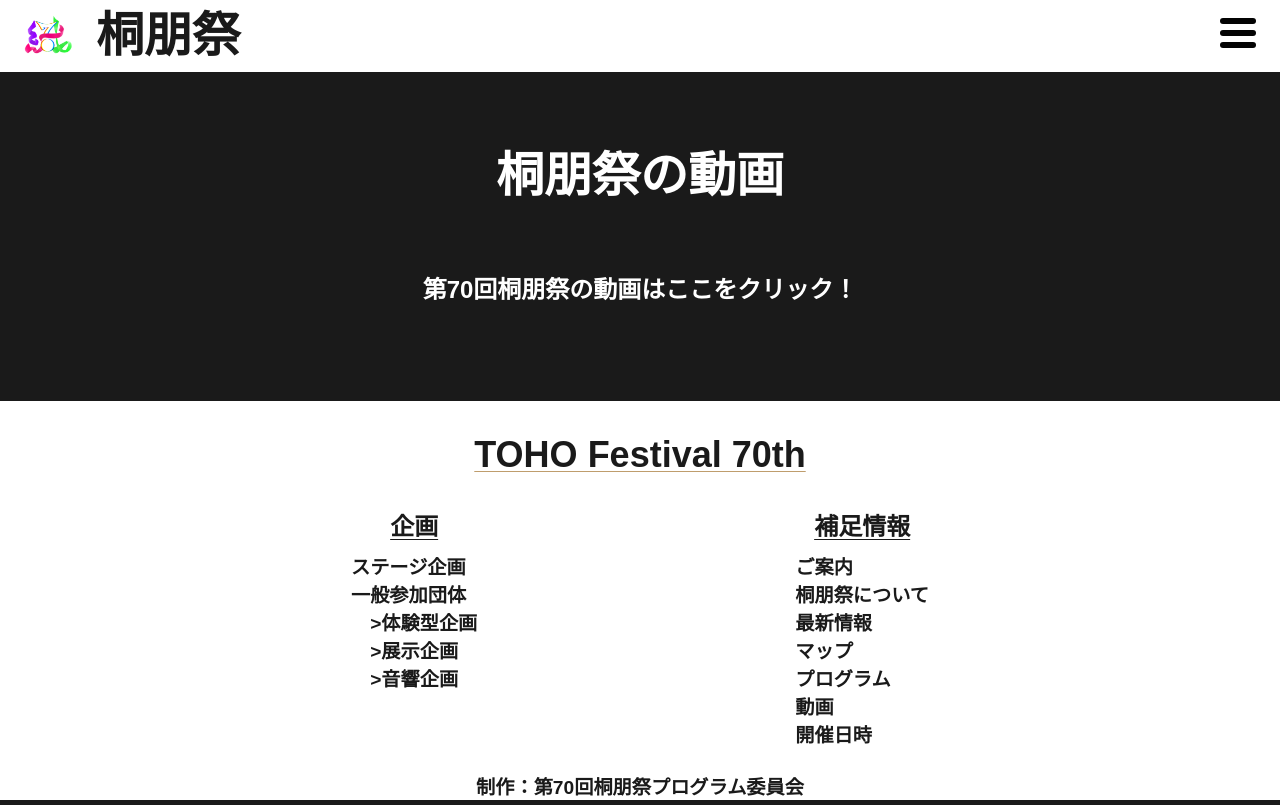
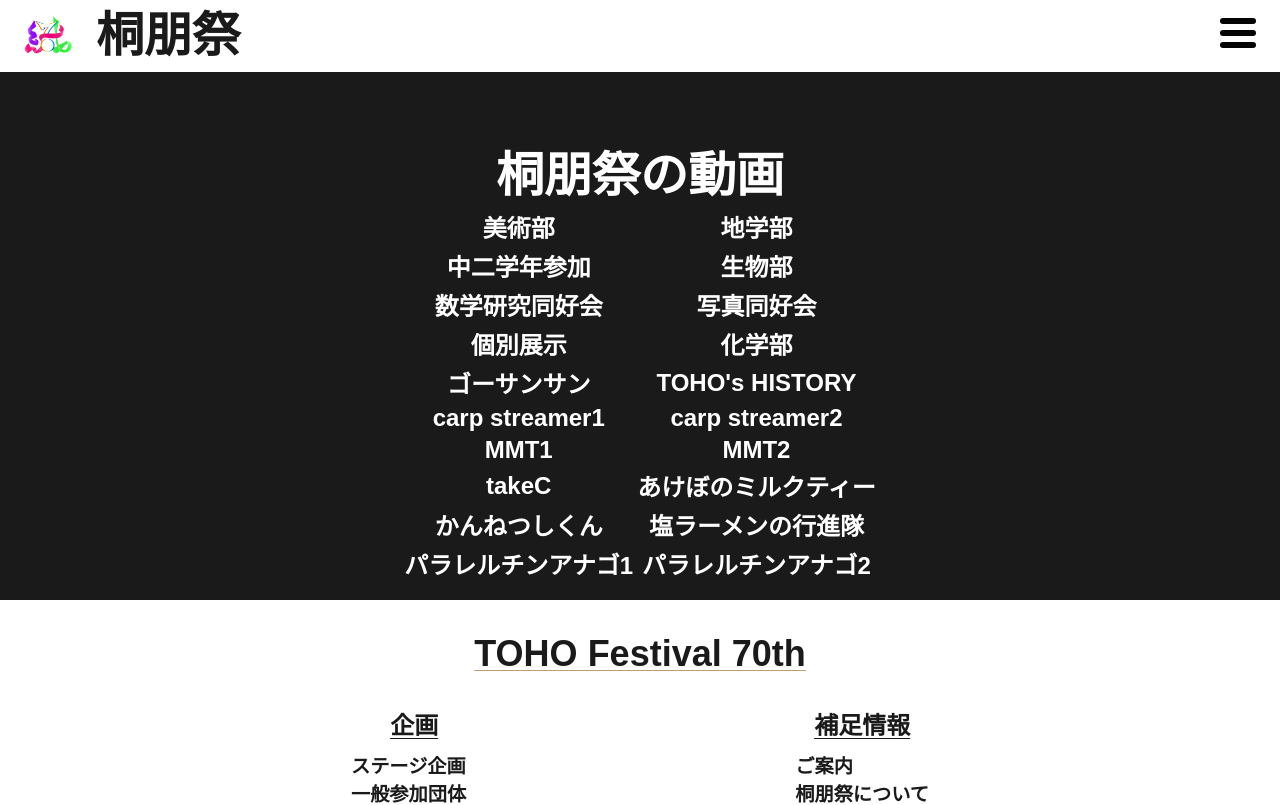
Before and after one commit to toho-festival/website-2021, a Next.js app: page /youtube in a window 1280 px wide. Shown: the top 805 px of the page. Built offline with nearby package versions, Linux system fonts and the light colour scheme.

Commit message:
add urls
youtubeで公開した動画へのリンクを作成しました。

```diff
--- a/src/pages/youtube.tsx
+++ b/src/pages/youtube.tsx
@@ -1,9 +1,21 @@
 import { FC } from "react";
 import styled from "styled-components";
+import { YoutubeContents } from "~/src/scripts/youtube-contents";
 
 const Youtube = styled( props => <div { ...props }>
   <h1>桐朋祭の動画</h1>
-  <p><a href="">第70回桐朋祭の動画はここをクリック！</a></p>
+  {/* <p><a href="">第70回桐朋祭の動画はここをクリック！</a></p> */}
+  <table>
+  { YoutubeContents
+      .map(({name1, name2, id, url1, url2}) =>
+
+        <tr key={ id }>
+          <td><a href={url1}>{name1}</a></td>
+          <td><a href={url2}>{name2}</a></td>
+        </tr>,
+      )
+    }
+  </table>
 </div>)`
   color: white;
 
@@ -12,17 +24,18 @@ const Youtube = styled( props => <div { ...props }>
     margin-top: 5%;
   }
 
-  > p{
-    text-align: center;
-    margin-top: 5%;
-    margin-bottom: 5%;
-
-    > a{
-      :hover{
-        color: #0bd;
+  > table{
+    margin: auto;
+    >tr {
+      > td{
+        text-align: center;
+        > a{
+          :hover{
+            color: #0bd;
+          }
+        }
       }
     }
-
   }
 `;
 
--- /dev/null
+++ b/src/scripts/youtube-contents.ts
@@ -0,0 +1,25 @@
+export type project ={
+  name1:string
+  name2:string
+  id:string
+  url1:string
+  url2:string
+}
+
+export const YoutubeContents:project[] = [
+  {name1:"美術部",name2:"地学部",id:"artsAndGeology",url1:"https://youtu.be/qMCiJH6psqs",url2:"https://youtu.be/FvxPeyCBydU"},
+  {name1:"中二学年参加",name2:"生物部",id:"2AndBiology",url1:"https://youtu.be/EmdrMA0HU4E",url2:"https://youtu.be/N4U10C77oDE"},
+  {name1:"数学研究同好会",name2:"写真同好会",id:"mathAndPhoto",url1:"https://youtu.be/AFrQh-WIPpg",url2:"https://youtu.be/nsrgS03-qqQ"},
+  {name1:"個別展示",name2:"化学部",id:"indivisualAnChemistry",url1:"https://youtu.be/Iz9dUy5kRrY",url2:"https://youtu.be/tFVHF0onzr8"},
+  {name1:"ゴーサンサン",name2:"TOHO's HISTORY",id:"igoAndHistory",url1:"https://youtu.be/IKeKDpgZ8ig",url2:"https://youtu.be/Q1Dp6HfqRns"},
+  {name1:"carp streamer1",name2:"carp streamer2",id:"carp",url1:"https://www.youtube.com/embed/4Y03Nmle-2w",url2:"https://www.youtube.com/embed/V8YKaO8cix4"},
+  {name1:"MMT1",name2:"MMT2",id:"mmt",url1:"https://www.youtube.com/embed/J_VFa7SJvTo",url2:"https://www.youtube.com/embed/DYc-gJnw3BA"},
+  {name1:"takeC",name2:"あけぼのミルクティー",id:"takeAndAkebono",url1:"https://www.youtube.com/embed/LvqeHf9yKIQ",url2:"https://www.youtube.com/embed/K1F-Kt3TcYo"},
+  {name1:"かんねつしくん",name2:"塩ラーメンの行進隊",id:"KannetuAndSio",url1:"https://www.youtube.com/embed/80HkWfjYCkU",url2:"https://www.youtube.com/embed/a7fLgMFCt3A"},
+  {name1:"パラレルチンアナゴ1",name2:"パラレルチンアナゴ2",id:"parallel",url1:"https://www.youtube.com/embed/BjvVg6KpZH8",url2:"https://www.youtube.com/embed/RYhKku5uBaI"},
+  {name1:"",name2:"",id:"",url1:"",url2:""},
+  {name1:"",name2:"",id:"",url1:"",url2:""},
+  {name1:"",name2:"",id:"",url1:"",url2:""},
+  {name1:"",name2:"",id:"",url1:"",url2:""},
+
+]
```
